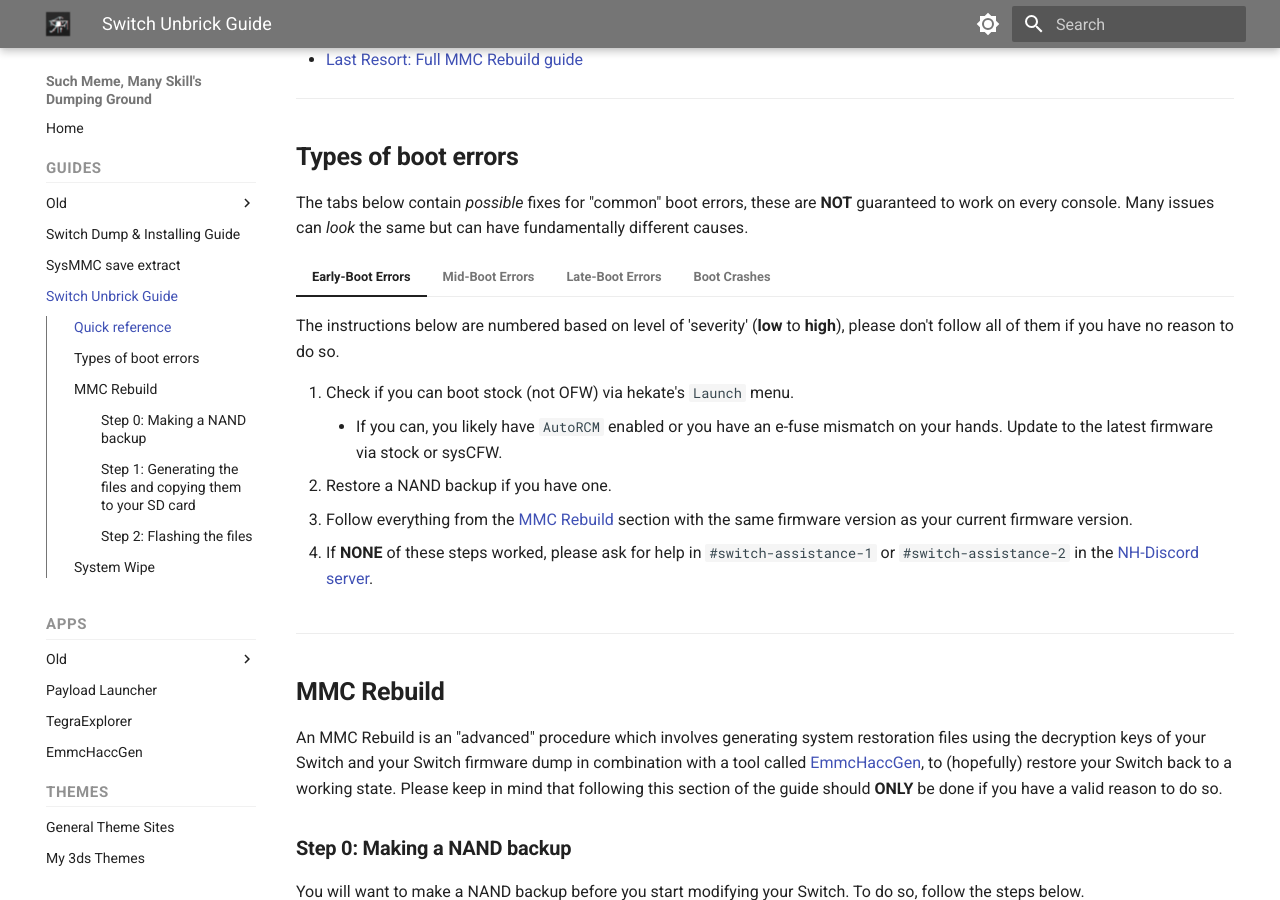
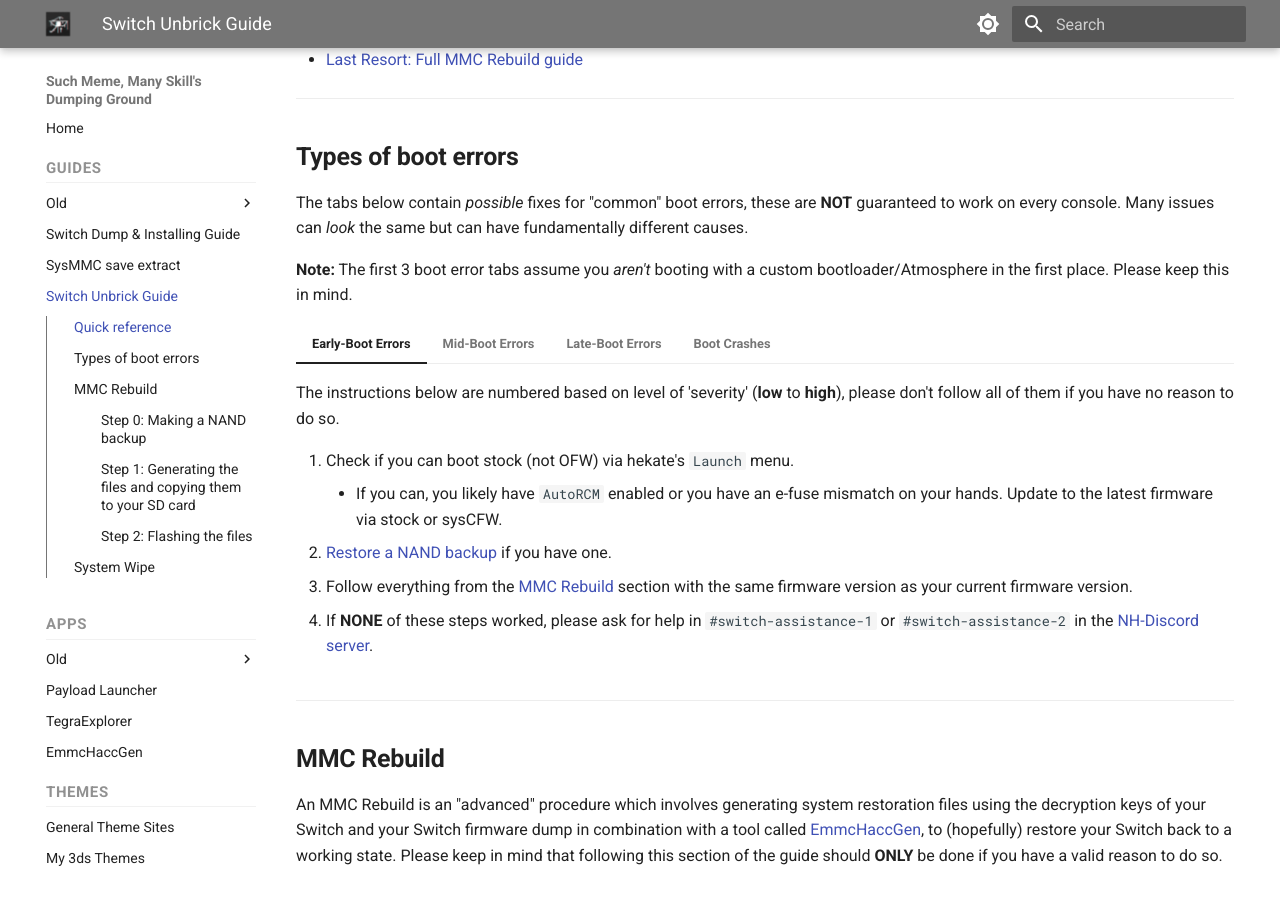
Before and after one commit to suchmememanyskill/suchmememanyskill.github.io, an MkDocs documentation site: the page built from docs/guides/unbrick.md, in a window 1280 px wide and 900 px high, scrolled down 791 px. Built offline with MkDocs 1.6.1 and Material for MkDocs 9.7.7, drawn with Linux system fonts in a browser that asks for light colours; some of the changed lines change nothing that is shown.

Commit message:
add minor changes and nand backup restore links

```diff
--- a/docs/guides/unbrick.md
+++ b/docs/guides/unbrick.md
@@ -30,13 +30,15 @@
 
 The tabs below contain *possible* fixes for "common" boot errors, these are **NOT** guaranteed to work on every console. Many issues can *look* the same but can have fundamentally different causes.
 
+**Note:** The first 3 boot error tabs assume you *aren't* booting with a custom bootloader/Atmosphere in the first place. Please keep this in mind.
+
 === "Early-Boot Errors"
 
     The instructions below are numbered based on level of 'severity' (**low** to **high**), please don't follow all of them if you have no reason to do so.
 
     1. Check if you can boot stock (not OFW) via hekate's `Launch` menu.
         - If you can, you likely have `AutoRCM` enabled or you have an e-fuse mismatch on your hands. Update to the latest firmware via stock or sysCFW.
-    2. Restore a NAND backup if you have one.
+    2. [Restore a NAND backup](https://switch.hacks.guide/extras/nandrestore.html) if you have one.
     3. Follow everything from the [MMC Rebuild](#mmc-rebuild) section with the same firmware version as your current firmware version.
     4. If **NONE** of these steps worked, please ask for help in `#switch-assistance-1` or `#switch-assistance-2` in the [NH-Discord server](https://discord.gg/C29hYvh).
 
@@ -48,7 +50,7 @@
         - If you can boot stock but not sysCFW, you might be running too many sysmodules, try to disable some.
     2. Check if you have an exFAT formatted SD. If it's formatted as exFAT, format it to FAT32 using [this guide](https://wiki.hacks.guide/wiki/Formatting_an_SD_card).
     3. Check if your `SYSTEM` partition is mountable. This can be done via `Browse eMMC` > `SYSTEM` in [TegraExplorer](https://github.com/suchmememanyskill/TegraExplorer/releases)
-    4. Restore a NAND backup if you have one.
+    4. [Restore a NAND backup](https://switch.hacks.guide/extras/nandrestore.html) if you have one.
     5. Follow everything from the [MMC Rebuild](#mmc-rebuild) section.
     6. If **NONE** of these steps worked, please ask for help in `#switch-assistance-1` or `#switch-assistance-2` in the [NH-Discord server](https://discord.gg/C29hYvh).
 
@@ -67,7 +69,7 @@
         5. Navigate to `tegraexplorer` > `Dumps` > `PRODINFO`,
         6. Select `PRODINFO`, select `View hex`.
             - "Intact" PRODINFO starts with `CAL0` and contains your Switch serial number at offset `0x250`.
-    4. Restore a NAND Backup if you have one.
+    4. [Restore a NAND backup](https://switch.hacks.guide/extras/nandrestore.html) if you have one.
     5. Perform a [System Wipe](#system-wipe).
     6. Follow everything from the [MMC Rebuild](#mmc-rebuild) section.
     7. If **NONE** of these steps worked, please ask for help in `#switch-assistance-1` or `#switch-assistance-2` in the [NH-Discord server](https://discord.gg/C29hYvh).
@@ -76,8 +78,9 @@
 
     The instructions below are numbered based on level of 'severity' (**low** to **high**), please don't follow all of them if you have no reason to do so.
 
-    1. If you're booting via hekate/fusee, you'll get a TitleID/ProgramID for which program crashed. Check if this ID is in `sd:/atmosphere/contents`, and if it is, delete it.
-    2. Check if you can boot stock via hekate's `Launch` menu or OFW via `Reboot` > `OFW` from hekate's `Home` menu.
+    1. If your screen turns black after booting via hekate/fusee, check if you have a folder named `kips` in `sd:/atmosphere`. If you do, delete it.
+    2. If you get an Atmosphere error screen, you'll get a TitleID/ProgramID for which program crashed. Check if this ID is in `sd:/atmosphere/contents`, and if it is, delete it.
+    3. Check if you can boot stock via hekate's `Launch` menu or OFW via `Reboot` > `OFW` from hekate's `Home` menu.
 
         !!! info "If you can, follow the instructions below:"
             1. On your SD card, rename your `atmosphere` folder to `oldatmosphere`,
@@ -85,8 +88,8 @@
             3. Copy the `hosts` folder from `oldatmosphere` to `atmosphere`,
             4. Copy the `automatic_backups` folder from `oldatmosphere` to `atmosphere`.
 
-    3. Perform a [System Wipe](#system-wipe)
-    4. If **NONE** of these steps worked, please ask for help in `#switch-assistance-1` or `#switch-assistance-2` in the [NH-Discord server](https://discord.gg/C29hYvh).
+    4. [Make a NAND backup](#step-0-making-a-nand-backup) and perform a [System Wipe](#system-wipe)
+    5. If **NONE** of these steps worked, please ask for help in `#switch-assistance-1` or `#switch-assistance-2` in the [NH-Discord server](https://discord.gg/C29hYvh).
 
 -----
 
```
